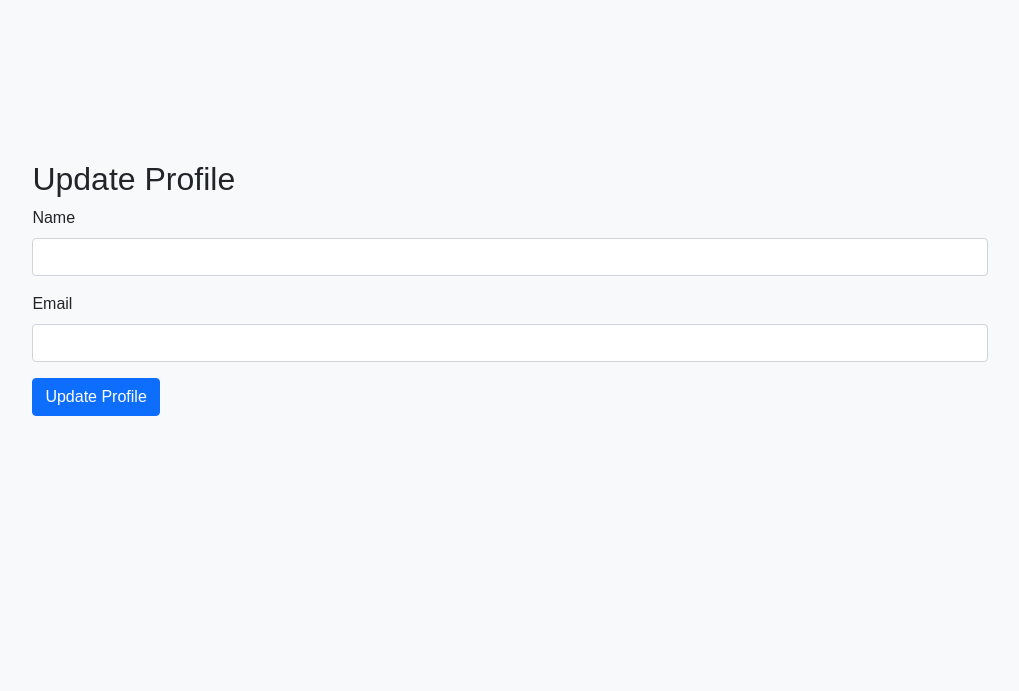
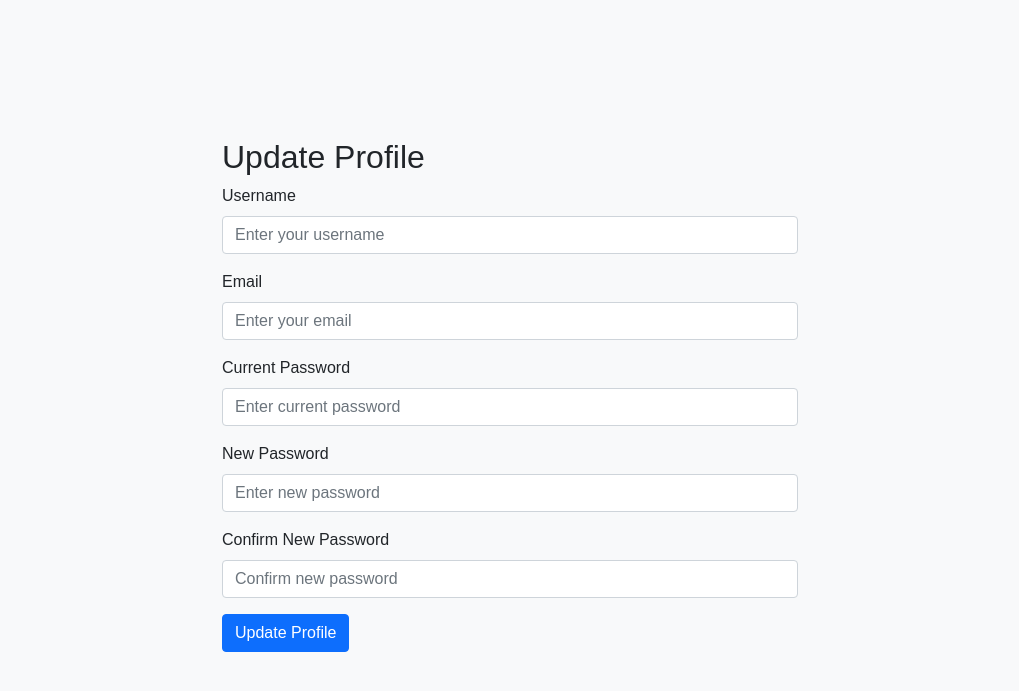
Before and after one commit to jackleonard0102/flask-harvest, a Flask app: template app/templates/profile.html in a window 1280 px wide. Shown: the top 691 px of the page, without its empty margins (130-1149 px from the left). Run offline with Flask 3, Linux system fonts and the light colour scheme; the template is opened without the code that fills it: values that come from a table or form of the project are taken from there, others are empty; some libraries are stand-ins or nearby versions.

Commit message:
profile updated

```diff
--- a/app/forms/auth_forms.py
+++ b/app/forms/auth_forms.py
@@ -1,6 +1,6 @@
 from flask_wtf import FlaskForm
 from wtforms import StringField, PasswordField, SubmitField
-from wtforms.validators import DataRequired, Email
+from wtforms.validators import DataRequired, Email, EqualTo
 
 class LoginForm(FlaskForm):
     email = StringField('Email', validators=[DataRequired(), Email()])
@@ -8,6 +8,9 @@ class LoginForm(FlaskForm):
     submit = SubmitField('Sign in')
 
 class ProfileForm(FlaskForm):
-    name = StringField('Name', validators=[DataRequired()])
+    username = StringField('Username', validators=[DataRequired()])
     email = StringField('Email', validators=[DataRequired(), Email()])
+    current_password = PasswordField('Current Password', validators=[DataRequired()])
+    new_password = PasswordField('New Password', validators=[DataRequired(), EqualTo('confirm_password', message='Passwords must match')])
+    confirm_password = PasswordField('Confirm New Password', validators=[DataRequired()])
     submit = SubmitField('Update Profile')
--- a/app/models.py
+++ b/app/models.py
@@ -28,7 +28,6 @@ class User(UserMixin, TimestampMixin, db.Model):
     permission = db.Column(db.Integer, nullable=False)
 
     def verify_password(self, password):
-        # Ensure password_hash is not None or empty
         if not self.password_hash:
             return False
         return bcrypt.check_password_hash(self.password_hash, password)
--- a/app/templates/profile.html
+++ b/app/templates/profile.html
@@ -1,17 +1,20 @@
-{% extends "base.html" %} {% block content %}
-<div class="container">
-  <h2>Update Profile</h2>
-  <form method="POST" action="{{ url_for('profile.index') }}">
-    {{ form.hidden_tag() }}
-    <div class="mb-3">
-      <label for="name" class="form-label">Name</label>
-      {{ form.name(class="form-control") }}
-    </div>
-    <div class="mb-3">
-      <label for="email" class="form-label">Email</label>
-      {{ form.email(class="form-control") }}
-    </div>
-    <button type="submit" class="btn btn-primary">Update Profile</button>
-  </form>
-</div>
+{% extends 'base.html' %} {% block content %}
+  <div class="container mt-5" style="max-width: 600px">
+    <h2>Update Profile</h2>
+    <form method="POST" action="{{ url_for('profile.index') }}">
+      {{ form.hidden_tag() }}
+
+      <div class="mb-3">{{ form.username.label(class='form-label') }} {{ form.username(class='form-control', placeholder='Enter your username') }}</div>
+
+      <div class="mb-3">{{ form.email.label(class='form-label') }} {{ form.email(class='form-control', placeholder='Enter your email') }}</div>
+
+      <div class="mb-3">{{ form.current_password.label(class='form-label') }} {{ form.current_password(class='form-control', placeholder='Enter current password') }}</div>
+
+      <div class="mb-3">{{ form.new_password.label(class='form-label') }} {{ form.new_password(class='form-control', placeholder='Enter new password') }}</div>
+
+      <div class="mb-3">{{ form.confirm_password.label(class='form-label') }} {{ form.confirm_password(class='form-control', placeholder='Confirm new password') }}</div>
+
+      <div class="mb-3">{{ form.submit(class='btn btn-primary') }}</div>
+    </form>
+  </div>
 {% endblock %}
```
Also changed, not shown: app/routes/profile.py (+13 -1 lines), instance/yourdatabase.db.
